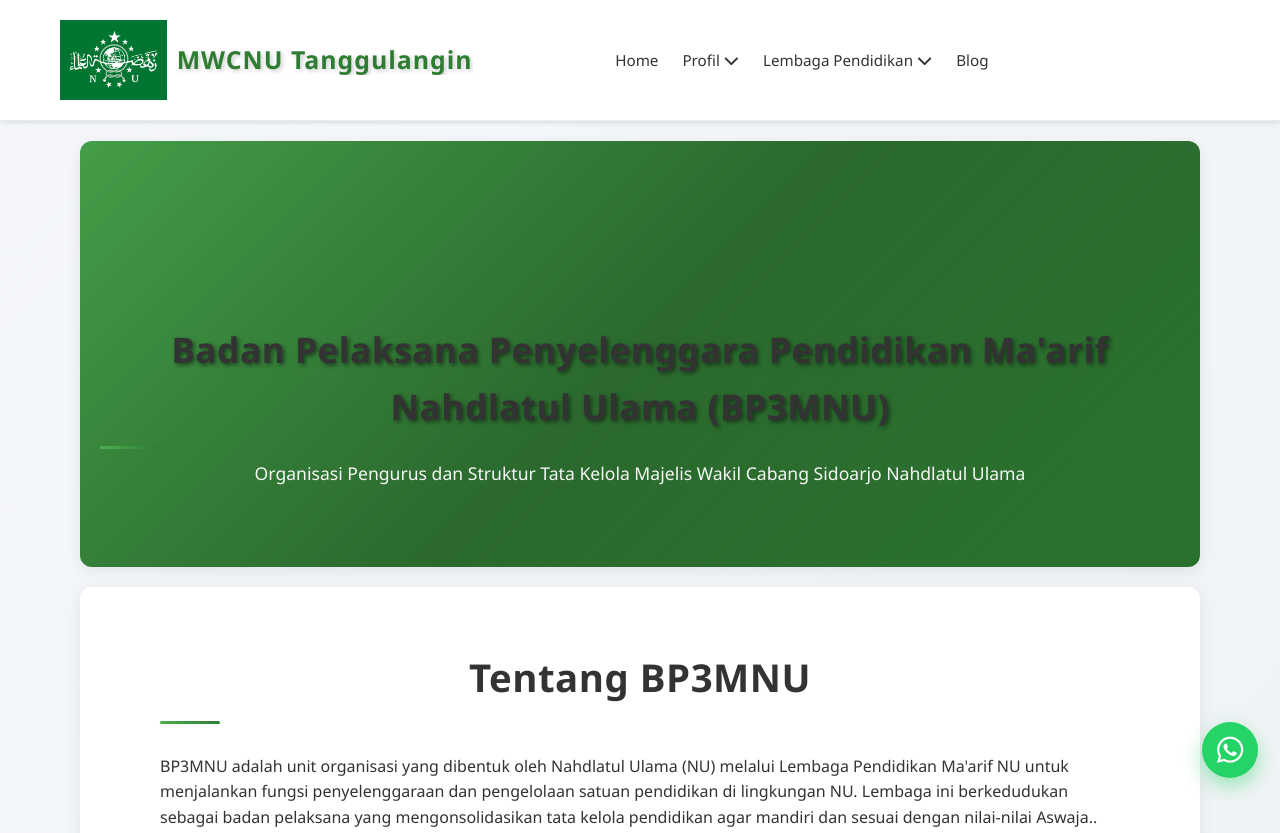
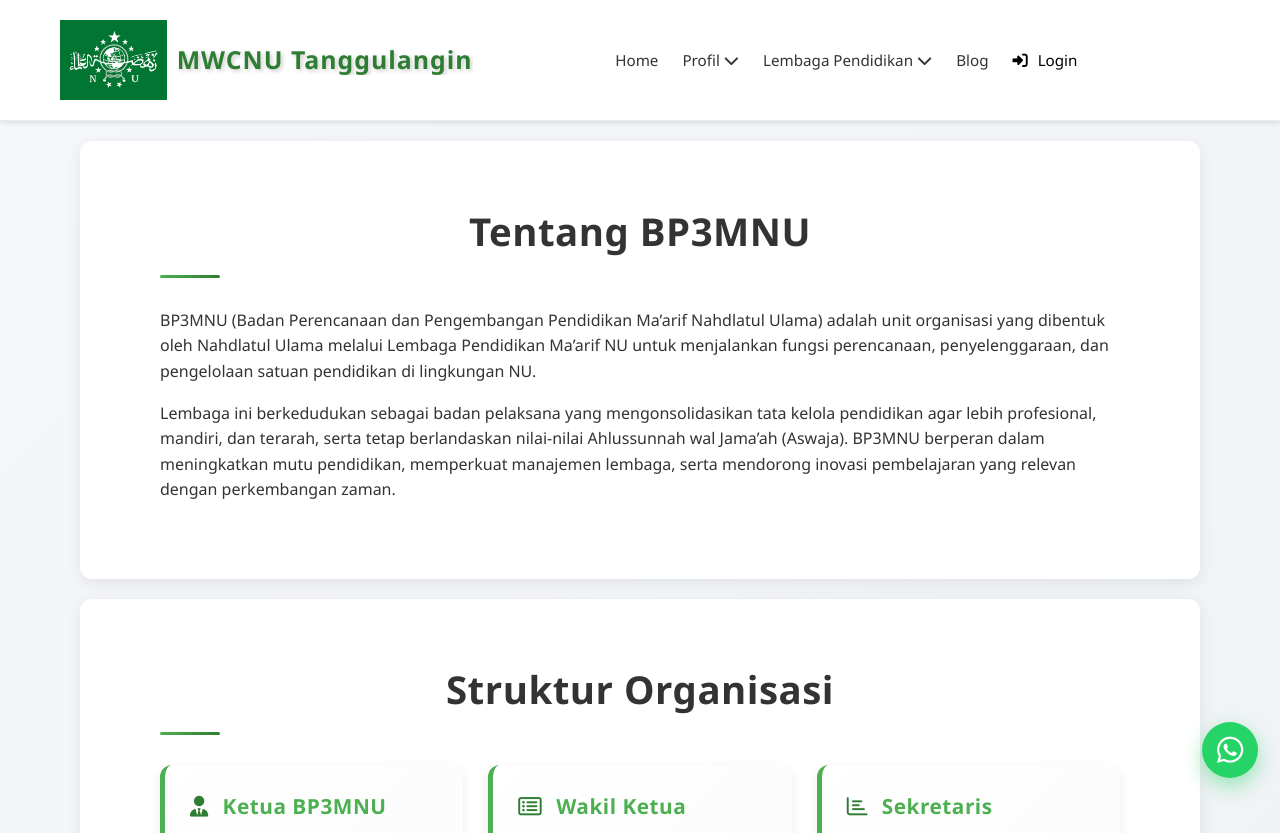
Before and after one commit to Denwibby/Project-MWCNU.github.io, a website: page pages/bp3nu-profile.html in a window 1280 px wide. Shown: the top 833 px of the page. Drawn offline with Linux system fonts and the light colour scheme.

Commit message:
perbaikan warna login btn

```diff
--- a/css/styles.css
+++ b/css/styles.css
@@ -222,7 +222,7 @@
 /* Login Button in Navbar */
 .login-btn-nav {
     background: linear-gradient(135deg, #4CAF50 0%, #2e7d32 100%);
-    color: white !important;
+    color: rgb(0, 0, 0) !important;
     padding: 8px 16px;
     border-radius: 20px;
     font-weight: 600;
@@ -234,7 +234,7 @@
     background: linear-gradient(135deg, #45a049 0%, #2d6f29 100%);
     transform: translateY(-2px);
     box-shadow: 0 4px 12px rgba(76, 175, 80, 0.4);
-    color: white !important;
+    color: #2e7d32 !important;
 }
 
 .login-btn-nav i {
--- a/pages/bp3nu-profile.html
+++ b/pages/bp3nu-profile.html
@@ -54,15 +54,27 @@
 
     <main class="container">
         <!-- Hero Section -->
-        <section class="hero-section-school">
-            <h2>Badan Pelaksana Penyelenggara Pendidikan Ma'arif Nahdlatul Ulama (BP3MNU)</h2>
+        <!-- <section class="hero-section-school">
+            <h2>Badan Perencanaan dan Pengembangan Pendidikan Ma’arif NU (BP3MNU)</h2>
             <p>Organisasi Pengurus dan Struktur Tata Kelola Majelis Wakil Cabang Sidoarjo Nahdlatul Ulama</p>
-        </section>
+        </section> -->
 
         <!-- Tentang BP3MNU -->
-        <section>
+       <section>
             <h2>Tentang BP3MNU</h2>
-            <p>BP3MNU adalah unit organisasi yang dibentuk oleh Nahdlatul Ulama (NU) melalui Lembaga Pendidikan Ma'arif NU untuk menjalankan fungsi penyelenggaraan dan pengelolaan satuan pendidikan di lingkungan NU. Lembaga ini berkedudukan sebagai badan pelaksana yang mengonsolidasikan tata kelola pendidikan agar mandiri dan sesuai dengan nilai-nilai Aswaja..</p>
+            <p>
+                BP3MNU (Badan Perencanaan dan Pengembangan Pendidikan Ma’arif Nahdlatul Ulama)
+                adalah unit organisasi yang dibentuk oleh Nahdlatul Ulama melalui Lembaga Pendidikan
+                Ma’arif NU untuk menjalankan fungsi perencanaan, penyelenggaraan, dan pengelolaan
+                satuan pendidikan di lingkungan NU.
+            </p>
+            <p>
+                Lembaga ini berkedudukan sebagai badan pelaksana yang mengonsolidasikan tata kelola
+                pendidikan agar lebih profesional, mandiri, dan terarah, serta tetap berlandaskan
+                nilai-nilai Ahlussunnah wal Jama’ah (Aswaja). BP3MNU berperan dalam meningkatkan
+                mutu pendidikan, memperkuat manajemen lembaga, serta mendorong inovasi pembelajaran
+                yang relevan dengan perkembangan zaman.
+            </p>
         </section>
 
         <!-- Struktur Organisasi -->
@@ -158,7 +170,7 @@
             <h2>Fungsi dan Tanggung Jawab Utama</h2>
             <div class="program-grid">
                 <div class="program-card">
-                    <h3>📋 Pengawasan Pengelolaan</h3>
+                    <h3><i class="fas fa-clipboard-check"></i> Pengawasan Pengelolaan</h3>
                     <p>Mengawasi pengelolaan administratif, finansial, dan operasional lembaga pendidikan secara menyeluruh.</p>
                 </div>
                 <div class="program-card">
```
